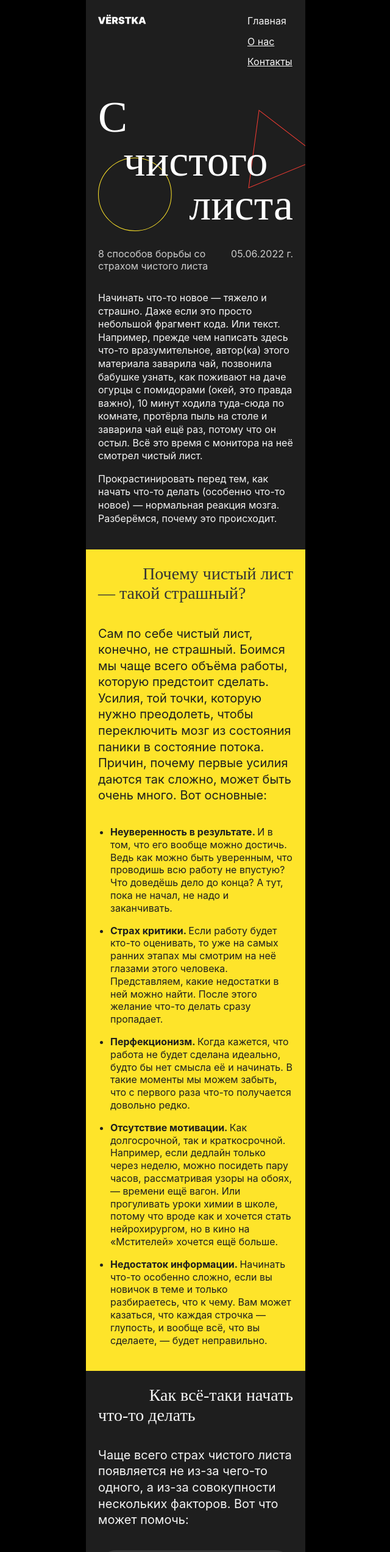
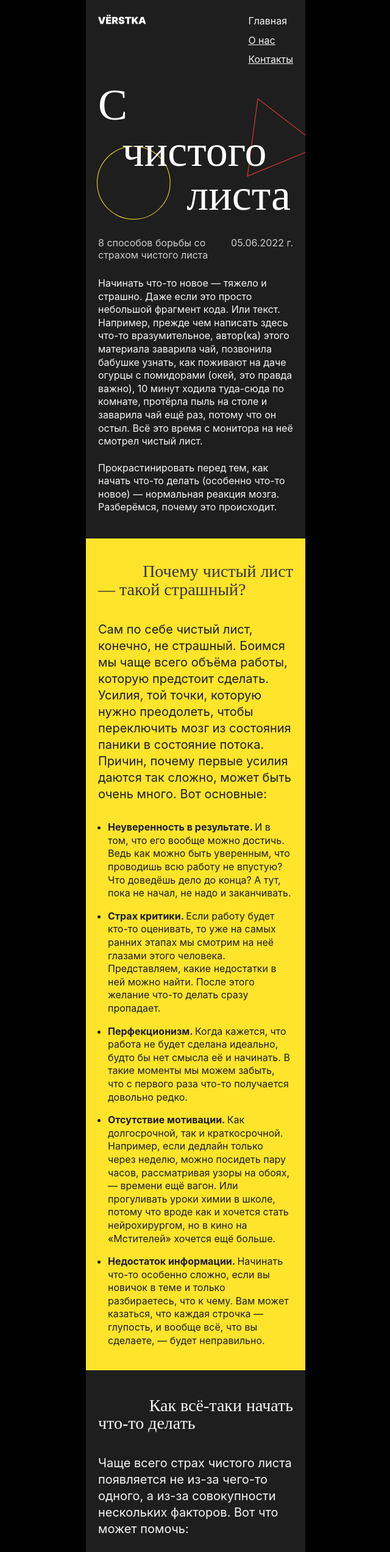
Before and after one commit to zanasant/s-chistogo-lista, a plain HTML site: page index.html in a window 1280 px wide. Shown: the top 2545 px of the page at 61% size, without its empty margins (319-959 px from the left). Drawn offline with Linux system fonts and the light colour scheme; files whose address does not match are found by name.

Commit message:
Add files via upload

```diff
--- a/fonts/fonts.css
+++ b/fonts/fonts.css
@@ -1,8 +1,8 @@
 @font-face {
   font-family: 'EB Garamond', serif;
-  src: url(../fonts/ebgaramondmedium.woff2) format('woff2'),
-    url(../fonts/ebgaramondmedium.woff) format('woff'),
-    url(../fonts/ebgaramondmedium.ttf) format('truetype');
+  src: url(./ebgaramondmedium.woff2) format('woff2'),
+    url(./ebgaramondmedium.woff) format('woff'),
+    url(./ebgaramondmedium.ttf) format('truetype');
   font-weight: 500;
   font-style: normal;
   font-display: swap;
@@ -10,16 +10,16 @@
 
 @font-face {
   font-family: 'EB Garamond', serif;
-  src: url(../fonts/ebgaramondregular.woff2) format('woff2'),
-    url(../fonts/ebgaramondregular.woff) format('woff'),
-    url(../fonts/ebgaramondregular.ttf) format('truetype');
+  src: url(./ebgaramondregular.woff2) format('woff2'),
+    url(./ebgaramondregular.woff) format('woff'),
+    url(./ebgaramondregular.ttf) format('truetype');
   font-weight: 400;
   font-display: swap;
 }
 
 @font-face {
   font-family: 'Inter', sans-serif;
-  src: url(../fonts/interbold.woff2) format('woff2'),
+  src: url(./interbold.woff2) format('woff2'),
     url(../fonts/interbold.woff) format('woff'),
     url(../fonts/interbold.ttf) format('truetype');
   font-weight: 700;
@@ -29,8 +29,8 @@
 @font-face {
   font-family: 'Inter', sans-serif;
   src: url(../fonts/interregular.woff2) format('woff2'),
-    url(../fonts/interregular.woff) format('woff'),
-    url(../fonts/interregular.ttf) format('truetype');
+    url(./interregular.woff) format('woff'),
+    url(./interregular.ttf) format('truetype');
   font-weight: 400;
   font-display: swap;
 }
--- a/index.html
+++ b/index.html
@@ -31,8 +31,8 @@
     </header>
 
     <main class="content-section">
-      <section class="cover content-section_theme_dark">
-        <h1>
+      <section class="cover ">
+        <h1 class="cover__title">
           <span class="text-left">С </span>
           <span class="text-center">чистого</span>
           <span class="text-right">листа</span>
@@ -45,7 +45,7 @@
           <time datetime="2022-06-05" class="intro__date">05.06.2022 г.</time>
         </div>
         <div class="intro__main-text">
-          <p>
+          <p class = "intro__main-text__paragraph">
             Начинать что-то новое — тяжело и страшно. Даже если это просто
             небольшой фрагмент кода. Или текст. Например, прежде чем написать
             здесь что-то вразумительное, автор(ка) этого материала заварила чай,
@@ -54,7 +54,7 @@
             протёрла пыль на столе и заварила чай ещё раз, потому что он остыл.
             Всё это время с монитора на неё смотрел чистый лист.
           </p>
-          <p>
+          <p class="intro__main-text__paragraph">
             Прокрастинировать перед тем, как начать что-то делать (особенно
             что-то новое) — нормальная реакция мозга. Разберёмся, почему это
             происходит.
@@ -104,7 +104,7 @@
             потому что вроде как и хочется стать нейрохирургом, но в кино на
             «Мстителей» хочется ещё больше.
           </li>
-          <li class="content-section__list-item">
+          <li class="content-section__list-item_last">
             <span class="content-section__list-accent"
               >Недостаток информации. </span
             >Начинать что-то особенно сложно, если вы новичок в теме и только
@@ -156,7 +156,7 @@
                 <p class="card__title">
                   Поставить перед собой рамку для фотографии
                 </p>
-                <p class="card-text">
+                <p class="card__text">
                   Самую обычную: 10 на 15 сантиметров. Уже от одного ощущения,
                   что предстоит работа над большой и сложной задачей, может
                   пропасть всякое желание за неё браться. В такие моменты хорошо
--- a/styles/style.css
+++ b/styles/style.css
@@ -5,7 +5,7 @@
 body {
   width: 360px;
   margin: auto;
-  font-family: 'Inter', sans-serif;
+  font-family: "Inter", sans-serif;
   font-weight: 400;
   font-size: 16px;
   color: #f5f5f5;
@@ -27,12 +27,10 @@ h1 h2 h3 h4 h5 h6 p ul ol {
   align-items: flex-start;
   flex-direction: row;
   flex-wrap: nowrap;
-  height: 132px;
 }
 
 .header__logo-image {
   width: 79px;
-  height: 16px;
   margin: 24px 20px;
 }
 
@@ -41,11 +39,10 @@ h1 h2 h3 h4 h5 h6 p ul ol {
   list-style: none;
   margin: 24px 20px;
   min-height: 84px;
-  width: 75px;
   flex-direction: column;
   justify-content: flex-start;
   align-items: flex-start;
-  gap: 12px;
+  gap: 10px;
   padding: 0;
 }
 
@@ -72,14 +69,14 @@ h1 h2 h3 h4 h5 h6 p ul ol {
 .cover {
   background-image: url(../images/cover.svg);
   background-repeat: no-repeat;
-  background-position: 20px 48px;
+  background-position: right;
   background-size: 95% auto;
-  width: 340px;
   min-height: 221px;
+  padding: 0 24px 32px 20px;
 }
 
-h1 {
-  font-family: 'EB Garamond', serif;
+.cover__title {
+  font-family: "EB Garamond", serif;
   font-weight: 400;
   font-size: 72px;
   line-height: 100%;
@@ -91,16 +88,19 @@ h1 {
 .text-left {
   display: block;
   text-align: left;
+  line-height: 110%;
 }
 
 .text-center {
   display: block;
   text-align: center;
+  line-height: 100%;
 }
 
 .text-right {
   display: block;
   text-align: right;
+  line-height: 100%;
 }
 
 .content-section_theme_dark {
@@ -108,7 +108,7 @@ h1 {
   color: #f5f5f5;
   background-color: #1e1e1e;
   width: 360px;
-  padding: 24px 20px;
+  padding: 44px 20px;
 }
 
 .content-section_theme_bright {
@@ -116,40 +116,49 @@ h1 {
   color: #1e1e1e;
   background-color: #fee42a;
   width: 360px;
-  padding: 24px 20px;
+  padding: 40px 20px 22px;
 }
 
 .content-section__subtitle {
   color: #343434;
   font-size: 28px;
-  font-family: 'EB Garamond', serif;
+  font-family: "EB Garamond", serif;
   font-weight: 500;
-  line-height: 32.2px;
+  line-height: 115%;
   word-wrap: break-word;
 }
 
 .content-section__subtitle_light {
   color: #f5f5f5;
   font-size: 28px;
-  font-family: 'EB Garamond', serif;
+  font-family: "EB Garamond", serif;
   font-weight: 500;
-  line-height: 32.2px;
+  line-height: 115%;
   word-wrap: break-word;
 }
 
 .content-section__introduction {
   font-size: 20px;
   padding: 16px 0;
-  line-height: 133%;
+  line-height: 27px;
+  margin-bottom: 14px;
 }
 
 .content-section__list {
-  padding-left: 20px;
+  padding-left: 16px;
+  margin-top: 0;
 }
 
 .content-section__list-item {
   margin-bottom: 16px;
-  line-height: 130%;
+  line-height: 21.6px;
+  margin-top: 0;
+}
+
+.content-section__list-item_last {
+  margin-bottom: 10px;
+  line-height: 21.6px;
+  margin-top: 0;
 }
 
 .content-section__list-accent {
@@ -157,6 +166,7 @@ h1 {
 }
 
 .card {
+  display: flex;
   flex-basis: 300px;
   text-align: left;
   border-radius: 30px;
@@ -172,6 +182,7 @@ h1 {
 .card_theme_bright {
   background-color: #fee42a;
   color: #131313;
+  padding-top: 10px;
 }
 
 .intro {
@@ -179,7 +190,11 @@ h1 {
   color: #f5f5f5;
   background-color: #1e1e1e;
   width: 360px;
-  padding: 10px 20px 0;
+  padding: 0 20px;
+}
+
+.how-to {
+    padding-bottom: 26px;
 }
 
 .intro__heading {
@@ -195,18 +210,23 @@ h1 {
 
 .intro__title {
   margin-top: 0;
+  margin-bottom: 10px;
 }
 
 .intro__main-text {
   line-height: 21.6px;
-  padding-bottom: 24px;
+  padding-bottom: 18px;
+}
+
+.intro__main-text__paragraph {
+  margin-bottom: 22px;
 }
 
 .section_title_light {
   text-align: right;
   color: #f5f5f5;
   font-size: 28px;
-  font-family: 'EB Garamond', serif;
+  font-family: "EB Garamond", serif;
   font-weight: 500;
   line-height: 32.2px;
   word-wrap: break-word;
@@ -220,7 +240,6 @@ h1 {
 
 .card__author-photo {
   width: 100px;
-  height: 100px;
 }
 
 .card__author-name {
@@ -229,28 +248,28 @@ h1 {
   line-height: 135%;
   color: #f5f5f5;
   margin-top: 8px;
+  margin-bottom: 0px;
   word-wrap: break-word;
+  padding: 0;
 }
 
 .card__title {
   font-size: 22px;
-  font-family: 'EB Garamond', serif;
+  font-family: "EB Garamond", serif;
   font-weight: 500;
   line-height: 135%;
   word-wrap: break-word;
   margin-top: 8px;
-  margin-bottom: 8px;
+  margin-bottom: 10px;
 }
 
 .card__text {
   font-size: 16px;
-  margin: 0;
+  margin: 0 1px;
   line-height: 21.6px;
 }
 
 .card__author {
-  width: 163px;
-  height: 128px;
   flex-direction: column;
   justify-content: flex-start;
   align-items: flex-start;
@@ -261,13 +280,14 @@ h1 {
 footer {
   display: flex;
   margin: 0 auto;
-  padding: 20px;
+  padding: 0 20px;
   border-top: 1px solid #fee42a;
 }
 
 .footer__section {
   display: flex;
   justify-content: space-between;
+  align-items: flex-start;
 }
 
 .footer__list {
```
